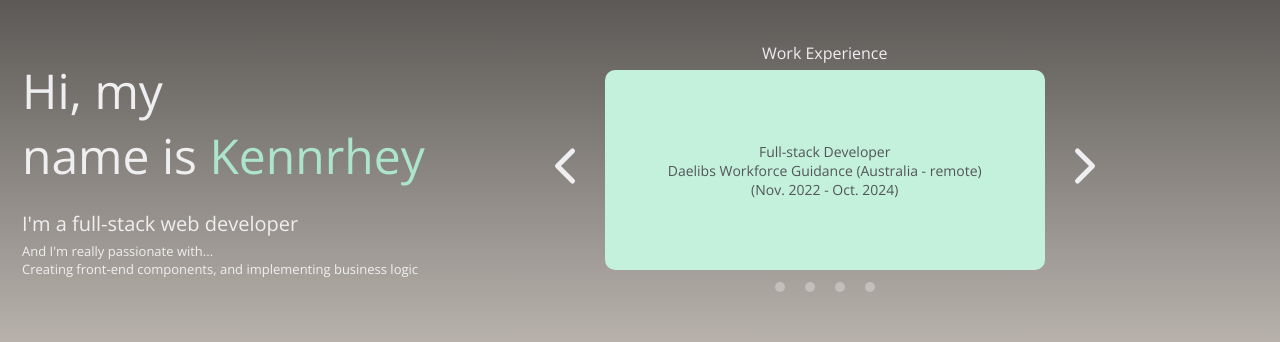
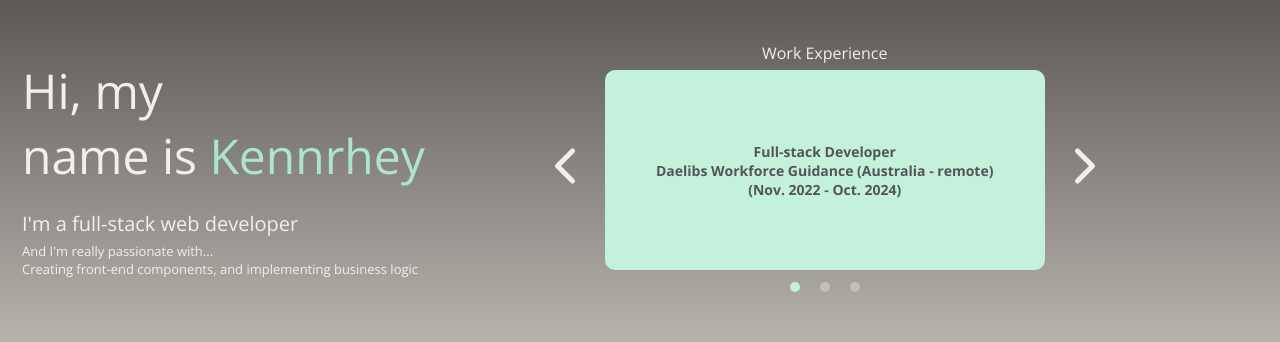
Before and after one commit to kennrheym/kennrhey-miraflores-portfolio, a Nuxt app: page / in a window 1280 px wide. Shown: the part 270-612 px from the top of the page. Built offline with nearby package versions, Linux system fonts and the light colour scheme.

Commit message:
WIP: Carrousel

```diff
--- a/components/layout/main-content.vue
+++ b/components/layout/main-content.vue
@@ -3,7 +3,7 @@ import Carrousel from '../ui/custom/carrousel/carrousel.vue';
 
 const activeCardIndex = ref(0)
 const cardTitle =  ref("Work Experience")
-const dataCount = ref(4)
+const dataCount = ref(3)
 
 interface ICardData {
     title: String,
@@ -24,14 +24,14 @@ const cardData: Ref<Array<ICardData>> = ref([
     {
         title: "Full-stack Developer",
         company: "Acamp via Miller Development",
-        date: "",
+        date: "(Nov. 2022 - Oct. 2024)",
         description: "",
         tech: "VueJS, JQuery, Django and PostgreSQL"
     },
     {
         title: "Full-stack Developer",
         company: "Pharmaceutical Product Development",
-        date: "",
+        date: "(Nov. 2022 - Oct. 2024)",
         description: "",
         tech: "VueJS, JQuery, Django and PostgreSQL"
     },
@@ -62,7 +62,7 @@ const cardData: Ref<Array<ICardData>> = ref([
         <div style="margin-left: 100px;">
             <carrousel v-model:active-card-index="activeCardIndex" v-model:card-title="cardTitle" v-model:data-count="dataCount">
                 <template #card>
-                    <div class="carrousel-card">
+                    <div class="carrousel-card clickable">
                         <div> {{ cardData[activeCardIndex].title }} </div>
                         <div> {{ cardData[activeCardIndex].company }} </div>
                         <div> {{ cardData[activeCardIndex].date }} </div>
@@ -96,6 +96,7 @@ const cardData: Ref<Array<ICardData>> = ref([
         background-color: #c3f1dc;
         opacity: 1;
         font-size: 14px;
+        font-weight: 600;
         & * {
             color: #545459;
             // font-weight: 600;
--- a/components/ui/custom/carrousel/carrousel.vue
+++ b/components/ui/custom/carrousel/carrousel.vue
@@ -20,11 +20,19 @@ const cardTitle = defineModel('cardTitle', {
     required: false
 })
 
+const changeActiveCardIndex = (nextIndex: number) => {
+    if (nextIndex > dataCount.value - 1 || nextIndex < 0) {
+        return
+    }
+
+    activeCardIndex.value = nextIndex
+}
+
 </script>
 
 <template>
     <div id="carrousel-container">
-        <div class="arrow-container clickable">
+        <div class="arrow-container clickable" @click="changeActiveCardIndex(activeCardIndex - 1)">
             <svg xmlns="http://www.w3.org/2000/svg" width="60" height="60" viewBox="0 0 24 24" fill="none" stroke="currentColor" stroke-width="2" stroke-linecap="round" stroke-linejoin="round">
                 <polyline points="15 18 9 12 15 6"></polyline>
             </svg>
@@ -33,10 +41,11 @@ const cardTitle = defineModel('cardTitle', {
             <div style="margin-bottom: 6px;"> {{ cardTitle }} </div>
             <slot name="card"></slot>
             <div id="card-position-circle-container">
-                <div v-for="index in dataCount" class="card-position-circle clickable"></div>
+                <div v-for="index in dataCount" class="card-position-circle clickable" :class="{ 'active-card-circle': activeCardIndex == index - 1 }">
+                </div>
             </div>
         </div>
-        <div class="arrow-container clickable">
+        <div class="arrow-container clickable" @click="changeActiveCardIndex(activeCardIndex + 1)">
             <svg xmlns="http://www.w3.org/2000/svg" width="60" height="60" viewBox="0 0 24 24" fill="none" stroke="currentColor" stroke-width="2" stroke-linecap="round" stroke-linejoin="round">
                 <polyline points="9 6 15 12 9 18"></polyline>
             </svg>
@@ -54,8 +63,10 @@ const cardTitle = defineModel('cardTitle', {
     .arrow-container {
         background-color: transparent;
         &:hover {
-            background: #cfe3cd;
+            // background: #cfe3cd;
             & svg {
+                width: 100;
+                height: 100;
                 stroke: #ace5cb;
             }
         }
@@ -76,7 +87,8 @@ const cardTitle = defineModel('cardTitle', {
     }
 
     .active-card-circle {
-        opacity: 1;
+        opacity: 1 !important;
+        background-color: #c3f1dc !important;
     }
 
     .card-position-circle {
```
